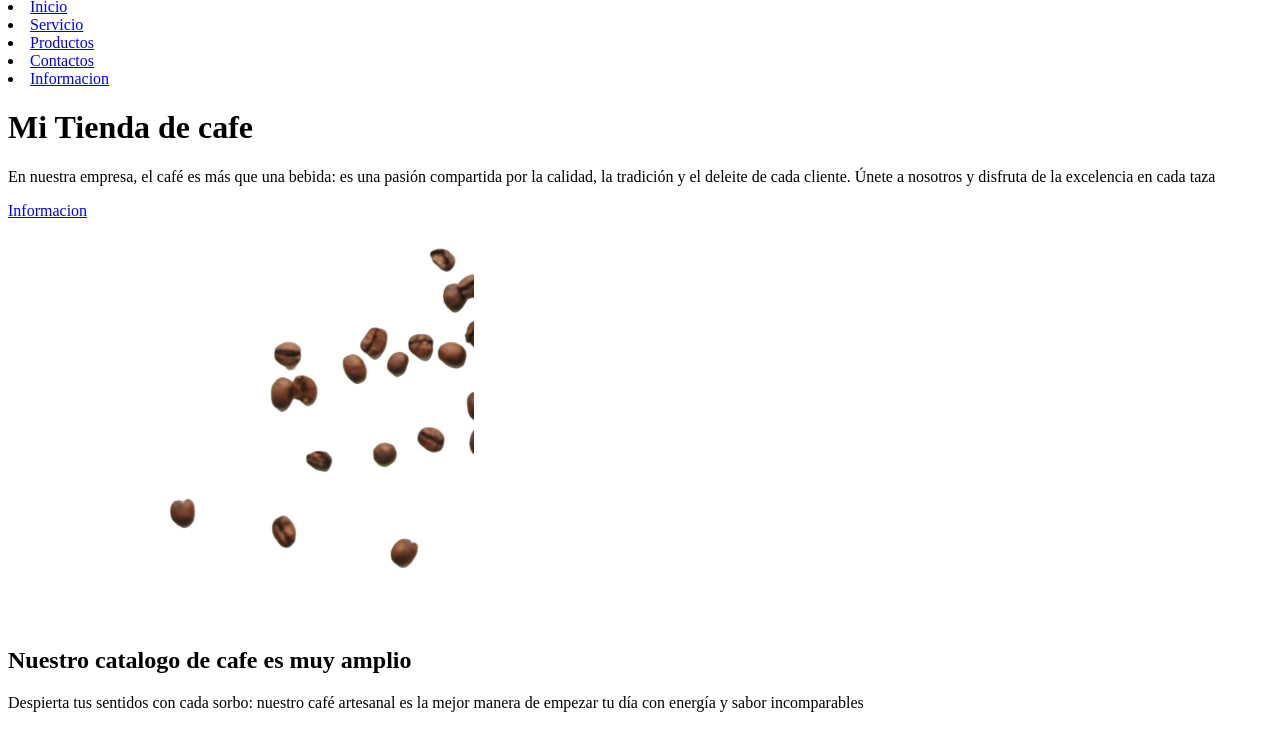
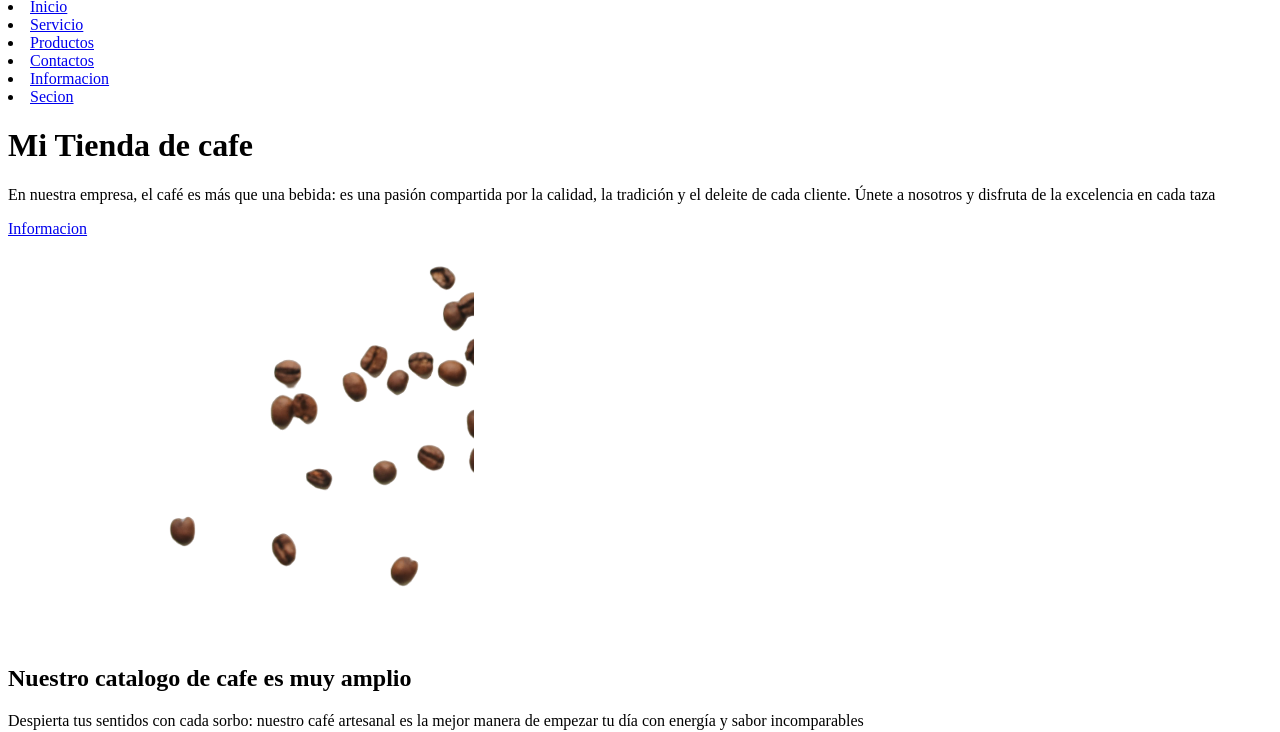
Before and after one commit to vanbni/WebPAGEDEV, a plain HTML site: page index.html in a window 1280 px wide. Shown: the part 74-806 px from the top of the page. Drawn offline with Linux system fonts and the light colour scheme.

Commit message:
Se agrego algo

```diff
--- a/index.html
+++ b/index.html
@@ -22,6 +22,7 @@
                     <li><a href="#">Productos</a></li>
                     <li><a href="#">Contactos</a></li>
                     <li><a href="#">Informacion</a></li>
+                    <li><a href="#">Secion</a></li>
                 </u1>
             </nav>
         </div>
```
